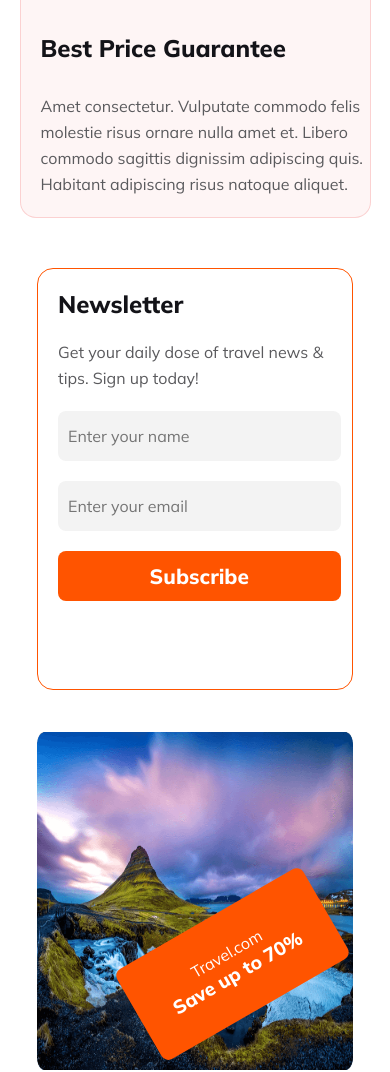
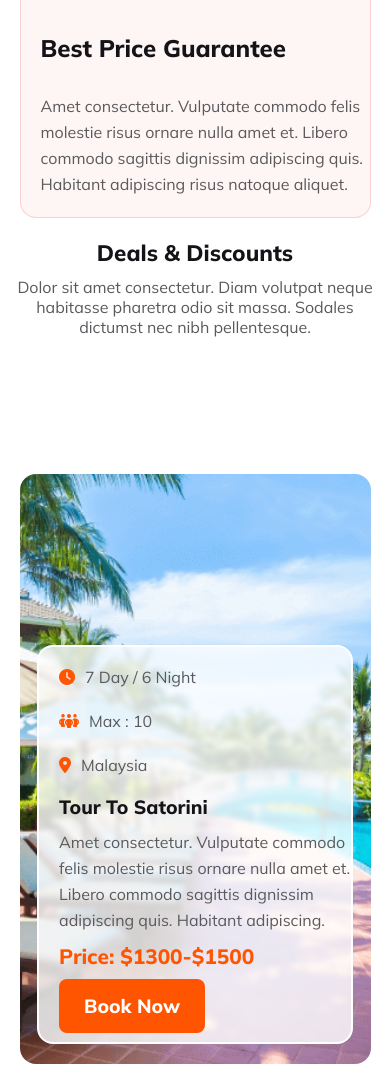
Before and after one commit to shsobur/assignment-two, a plain HTML site: page index.html in a window 390 px wide. Shown: the part 2726-3798 px from the top of the page. Drawn offline with Linux system fonts and the light colour scheme.

Commit message:
reword section part done

```diff
--- a/index.html
+++ b/index.html
@@ -172,6 +172,35 @@
 
     <!-- Why Choose Us_Sectoin END -->
 
+    <!-- Deals & DiscountsDeals & Discounts (The Reword Section) ST -->
+
+    <section class="deals-section">
+
+      <div class="deals-titel">
+        <h2>Deals & Discounts</h2>
+        <p>Dolor sit amet consectetur. Diam volutpat neque habitasse pharetra odio sit massa. Sodales dictumst nec nibh pellentesque.</p>
+      </div>
+
+      <div class="satorini">
+        <div class="satorini-container">
+
+          <div class="tour-details">
+            <ul>
+              <li><i class="fa-solid fa-clock" style="color: #FF5400;"></i>7 Day / 6 Night</li>
+              <li><i class="fa-solid fa-people-group" style="color: #FF5400;"></i>Max : 10</li>
+              <li><i class="fa-solid fa-location-dot" style="color: #FF5400;"></i>Malaysia</li>
+            </ul>
+            <h3>Tour To Satorini</h3>
+            <p>Amet consectetur. Vulputate commodo felis
+              molestie risus  ornare nulla amet et. Libero commodo sagittis dignissim adipiscing quis. Habitant adipiscing.</p>
+            <h4>Price: $1300-$1500</h4>
+            <button>Book Now</button>
+          </div>
+
+        </div>
+      </div>
+    </section>
+
     <!-- Newsletter_Sectino ST -->
 
     <section class="section-five">
--- a/style.css
+++ b/style.css
@@ -359,6 +359,134 @@ nav a:hover {
 /* Section-four (Why Choose Us) styleing END */
 
 
+/* Reword-section (Deals & DiscountsDeals & Discounts) styleing ST */
+
+.deals-titel {
+  text-align: center;
+  padding-top: 50px;
+}
+.deals-titel h2 {
+  color: #131318;
+  font-size: 2.5rem;
+  font-weight: 800;
+}
+.deals-titel p {
+  color: #131318b3;
+  font-size: 1rem;
+  line-height: 26px;
+  padding: 10px 350px;
+}
+
+.satorini {
+  height: 100vh;
+  width: 100%;
+  display: flex;
+  align-items: center;
+  justify-content: center;
+}
+
+.satorini-container {
+  height: 80%;
+  width: 90%;
+  display: flex;
+  justify-content: end;
+  align-items: center;
+  background-image: url("Images/Satorini-one.png");
+  background-repeat: no-repeat;
+  background-position: center;
+  background-size: cover;
+}
+
+.tour-details {
+  height: 70%;
+  width: 50%;
+  margin-right: 50px;
+  border-radius: 16px;
+  border: 2px solid #FFF;
+  background: rgba(255, 255, 255, 0.80);
+  backdrop-filter: blur(2.5px);
+}
+
+.tour-details > ul {
+  display: flex;
+  gap: 24px;
+  padding: 20px 0 0 50px;
+}
+.tour-details li {
+  list-style: none;
+  color: #5A5A5D;
+  font-size: 1rem;
+}
+.tour-details i {
+  padding-right: 10px;
+  font-size: 1.3rem;
+}
+
+.tour-details h3 {
+  color: #131318;
+  font-size: 1.4rem;
+  font-weight: 800;
+  padding-left: 50px;
+  padding-top: 20px;
+}
+.tour-details p {
+  color: #5A5A5D;
+  font-size: 1rem;
+  line-height: 26px;
+  padding: 20px 50px;
+}
+.tour-details h4 {
+  color: #FF5400;
+  font-size: 1.3rem;
+  font-weight: 800;
+  padding-left: 50px;
+  padding-bottom: 20px;
+}
+.tour-details button {
+  padding: 15px 25px;
+  border: none;
+  color: #FFF;
+  text-align: center;
+  font-size: 1.2rem;
+  font-weight: 800;
+  background-color: #FF5400;
+  border-radius: 8px;
+  margin-left: 50px;
+}
+
+.tour-details button:hover {
+  background-color: #ec4f00;
+}
+.tour-details button:active{
+  background-color: #da4900;
+}
+
+/* Reword-section (Deals & DiscountsDeals & Discounts) styleing END */
+
+
+
+
+
+
+
+
+
+
+
+
+
+
+
+
+
+
+
+
+
+
+
+
+
 /* Section-five (Newsletter) styleing ST */
 
 .section-five {
@@ -683,6 +811,83 @@ nav a:hover {
   /* Responsive part of "Why Choose Us" END  */
 
 
+  /* Responsive part of "Reword-section" ST  */
+
+  .deals-titel {
+    padding-top: 20px;
+  }
+  .deals-titel h2 {
+    font-size: 1.4rem;
+  }
+
+  .deals-titel p {
+    line-height: 20px;
+    padding: 10px 10px;
+  }
+
+  .satorini {
+    height: 100vh;
+  }
+
+  .satorini-container  {
+    height: 70%;
+    width: 90%;
+    justify-content: center;
+    align-items: end;
+    border-radius: 16px;
+    padding-bottom: 20px;
+  }
+
+  .tour-details {
+    width: 90%;
+    margin: 0 0;
+  }
+
+  .tour-details > ul {
+    flex-direction: column;
+    padding: 20px 20px;
+  }
+  .tour-details li {
+    font-size: 1rem;
+  }
+  .tour-details i {
+    font-size: 1rem;
+  }
+  .tour-details h3 {
+    font-size: 1.2rem;
+    padding-left: 20px;
+    padding-top: 0;
+  }
+  .tour-details p {
+    padding: 10px 0 10px 20px;
+  }
+  .tour-details h4 {
+    padding-left: 20px;
+    padding-bottom: 10px;
+  }
+  .tour-details button {
+    margin-left: 20px;
+  }
+
+  /* Responsive part of "Reword-section" END  */
+
+
+
+
+
+
+
+
+
+
+
+
+
+
+
+  /* Responsive part of "Reword-section" END  */
+
+
   /* Responsive part of "Newsletter" ST  */
 
   .section-five {
```
Also changed, not shown: Images/Satorini-one.png (renamed from Images/Group 39.png), Images/Satorini-two.png (renamed from Images/Group 40.png).
